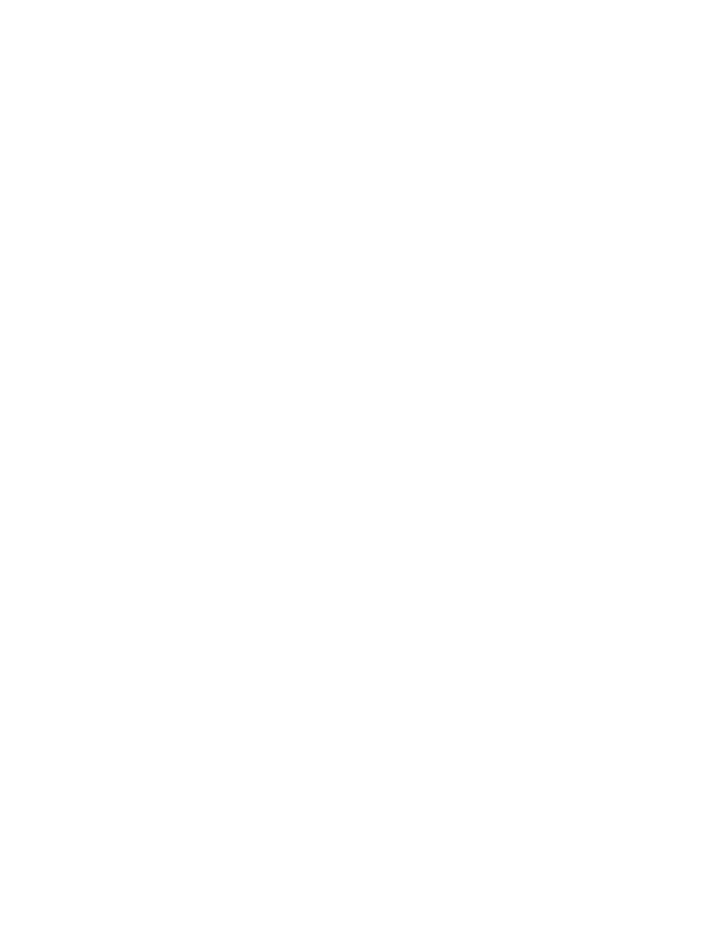
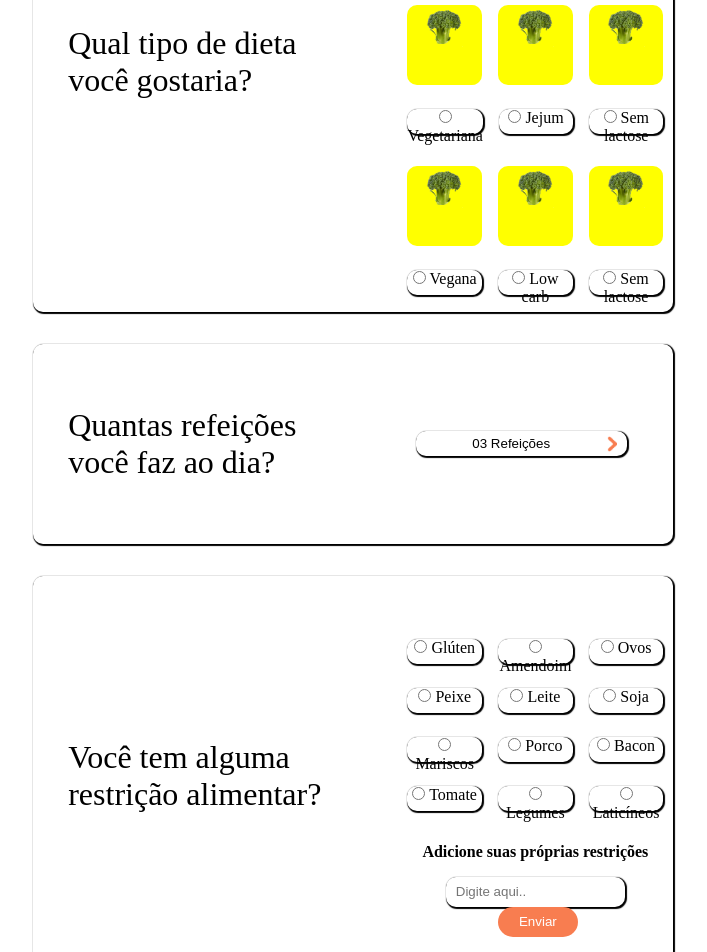
Before and after one commit to bruno-boggio/Figmateste-app, a React (Create React App) app: page / in a window 1280 px wide. Shown: the part 1100-2052 px from the top of the page, without its empty margins (287-994 px from the left). Before the commit the page ends 880 px from the top, so only its background shows below. Built offline with nearby package versions, Linux system fonts and the light colour scheme.

Commit message:
criação card 3,4 e 5

```diff
--- a/src/App.css
+++ b/src/App.css
@@ -244,3 +244,153 @@
   float: right;
   height: 15px;
 }
+
+.div-dieta{
+  max-width: 50%;
+  height: 500px;
+  display: flex;
+  margin: auto;
+  border-radius: 10px;
+  margin-top: 2rem;
+  border: none;
+  box-shadow: 1px 1px 1px 1px;
+}
+
+.diet-text{
+  width: 50%;
+  margin: auto;
+  margin-left: 2.2rem;
+  font-size: 2rem;
+}
+
+.diet-container-items{
+    width: 40%;
+    margin: 0 auto;
+    text-align: center;
+}
+
+.diet-col-1{
+    display: flex;
+    justify-content: center;
+    gap: 1rem;
+    margin-top: 2rem;
+
+}
+
+.brocolis-div{
+  width: 8rem;
+  height: 5rem;
+  background-color: yellow;
+  border-radius: 10px;
+}
+
+.brocolis{
+  width: 50%;
+}
+
+.diet-div-items{
+  display: flex;
+  justify-content: center;
+  gap: 1rem;
+  margin-top: 1.5rem;
+}
+
+.diet-input-item{
+  width: 40%;
+  border-radius: 10px;
+  height: 25px;
+  box-shadow: 1px 1px 1px 1px;
+}
+
+.div-container-refeicoes{
+  max-width: 50%;
+  height: 200px;
+  display: flex;
+  align-items: center;
+  margin: auto;
+  border-radius: 10px;
+  margin-top: 2rem;
+  border: none;
+  box-shadow: 1px 1px 1px 1px;
+}
+
+.div-refeicoes-options{
+  display: flex;
+  width: 50%;
+  padding: 20px;
+  border-radius: 10px;
+  border: none;
+}
+
+.btn-refeicoes{
+  width: 80%;
+  height: 25px;
+  border-radius: 10px;
+  margin: auto;
+  border: none;
+  background-color: white;
+  box-shadow: 1px 1px 1px 1px;
+}
+
+.btn-refeicoes-img{
+  width: 10px;
+  float: right;
+  margin-right: 10px;
+}
+
+.div-container-restricao{
+  max-width: 50%;
+  height: 400px;
+  display: flex;
+  align-items: center;
+  margin: auto;
+  border-radius: 10px;
+  margin-top: 2rem;
+  border: none;
+  box-shadow: 1px 1px 1px 1px;
+}
+
+.restricao-text{
+  width: 50%;
+  margin: auto;
+  margin-left: 2.2rem;
+  font-size: 2rem;
+}
+
+.restricao-container-items{
+  width: 40%;
+  margin: auto;
+  text-align: center;
+}
+
+.restricao-text-p{
+  margin-top: 2rem;
+  font-size: 1rem;
+  font-weight: bold;
+}
+
+.restricao-div-input{
+
+}
+
+.restricao-input{
+  width: 70%;
+  margin-top: 1rem;
+  border-radius: 10px;
+  height: 30px;
+  padding-left: 20px;
+  padding: 10px;
+  border: none;
+  box-shadow: 1px 1px 1px 1px;
+}
+
+.restricao-btn{
+  height: 30px;
+  width: 5rem;
+  background-color: rgb(248,125,80);
+  color: white;
+  border-radius: 1.2rem;
+  border: none;
+  margin: auto;
+  margin-left: 5px;
+}
--- a/src/App.js
+++ b/src/App.js
@@ -2,6 +2,9 @@ import React from "react";
 import NavBar from "./Components/NavBar";
 import CardSobre from "./Components/CardSobre";
 import CardObjetivo from "./Components/CardObjetivo";
+import CardDieta from "./Components/CardDieta";
+import CardRefeicoes from "./Components/CardRefeicoes";
+import CardRestricao from "./Components/CardRestricao";
 
 function App() {
   return (
@@ -9,6 +12,9 @@ function App() {
         <NavBar />
         <CardSobre />
         <CardObjetivo />
+        <CardDieta />
+        <CardRefeicoes />
+        <CardRestricao />
     </div>
   );
 }
--- /dev/null
+++ b/src/Components/CardDieta.jsx
@@ -0,0 +1,58 @@
+import React from "react";
+import Brocolis from '../Assets/brocolis.png'
+
+const CardDieta = () => {
+    return (
+        <div className="div-dieta">
+
+                <div className="diet-text">
+                   <p>Qual tipo de dieta</p>
+                   <p>você gostaria?</p>
+                </div>
+
+        <div className="diet-container-items">
+
+                <div className="diet-col-1">
+                    <div className="brocolis-div">  <img src={Brocolis} className="brocolis" alt="brocolis"></img>    </div>
+                    <div className="brocolis-div">  <img src={Brocolis} className="brocolis" alt="brocolis"></img>    </div>
+                    <div className="brocolis-div">  <img src={Brocolis} className="brocolis" alt="brocolis"></img>    </div>
+                </div>
+
+                <div className="diet-div-items">
+                    <div className="diet-input-item">    <input className="" type="radio"></input>  <label>Equilibrada</label>  </div>
+                    <div className="diet-input-item">    <input className="" type="radio"></input>  <label>Paleolítica</label>    </div>
+                    <div className="diet-input-item">    <input className="" type="radio"></input>  <label>Cetogênica</label> </div>
+                </div>
+
+                <div className="diet-col-1">
+                    <div className="brocolis-div">      <img src={Brocolis} className="brocolis" alt="brocolis"></img>  </div>
+                    <div className="brocolis-div">      <img src={Brocolis} className="brocolis" alt="brocolis"></img>  </div>
+                    <div className="brocolis-div">      <img src={Brocolis} className="brocolis" alt="brocolis"></img>  </div>
+                </div>
+
+                <div className="diet-div-items">
+                    <div className="diet-input-item">     <input type="radio"></input>  <label>Vegetariana</label>    </div>
+                    <div className="diet-input-item">     <input type="radio"></input>  <label>Jejum</label>  </div>
+                    <div className="diet-input-item">     <input type="radio"></input>  <label>Sem lactose</label>    </div>
+                </div>
+
+                <div className="diet-col-1">
+                    <div className="brocolis-div">      <img src={Brocolis} className="brocolis" alt="brocolis"></img>  </div>
+                    <div className="brocolis-div">      <img src={Brocolis} className="brocolis" alt="brocolis"></img>  </div>
+                    <div className="brocolis-div">      <img src={Brocolis} className="brocolis" alt="brocolis"></img>  </div>
+                </div>
+
+                <div className="diet-div-items">
+                    <div className="diet-input-item">        <input type="radio"></input>   <label>Vegana</label>   </div>
+                    <div className="diet-input-item">        <input type="radio"></input>   <label>Low carb</label> </div>
+                    <div className="diet-input-item">        <input type="radio"></input>   <label>Sem lactose</label>  </div>
+                </div>
+
+            </div>
+
+
+        </div>
+    )
+}
+
+export default CardDieta;
--- /dev/null
+++ b/src/Components/CardRefeicoes.jsx
@@ -0,0 +1,26 @@
+import React from "react";
+import SetaDireita from '../Assets/seta-direita.png'
+
+const CardRefeicoes = () => {
+        return (
+            <div className="div-container-refeicoes">
+
+            <div className="objective-text">
+               <p>Quantas refeições</p>
+               <p>você faz ao dia?</p>
+            </div>
+
+            <div className="div-refeicoes-options">
+
+            <button className="btn-refeicoes"> 03 Refeições
+            <img className="btn-refeicoes-img" src={SetaDireita} alt="seta"/>
+            </button>
+
+
+            </div>
+
+        </div>
+            )
+}
+
+export default CardRefeicoes
--- /dev/null
+++ b/src/Components/CardRestricao.jsx
@@ -0,0 +1,61 @@
+import React from "react";
+
+const CardRestricao = () => {
+    return (
+        <div className="div-container-restricao">
+
+            <div className="restricao-text">
+               <p>Você tem alguma</p>
+               <p>restrição alimentar?</p>
+            </div>
+
+
+            <div className="restricao-container-items">
+
+
+
+                <div className="diet-div-items">
+                    <div className="diet-input-item">    <input className="" type="radio"></input>  <label>Glúten</label>  </div>
+                    <div className="diet-input-item">    <input className="" type="radio"></input>  <label>Amendoim</label>    </div>
+                    <div className="diet-input-item">    <input className="" type="radio"></input>  <label>Ovos</label> </div>
+                </div>
+
+
+                <div className="diet-div-items">
+                    <div className="diet-input-item">     <input type="radio"></input>  <label>Peixe</label>    </div>
+                    <div className="diet-input-item">     <input type="radio"></input>  <label>Leite</label>  </div>
+                    <div className="diet-input-item">     <input type="radio"></input>  <label>Soja</label>    </div>
+                </div>
+
+
+
+                <div className="diet-div-items">
+                    <div className="diet-input-item">        <input type="radio"></input>   <label>Mariscos</label>   </div>
+                    <div className="diet-input-item">        <input type="radio"></input>   <label>Porco</label> </div>
+                    <div className="diet-input-item">        <input type="radio"></input>   <label>Bacon</label>  </div>
+                </div>
+
+                <div className="diet-div-items">
+                    <div className="diet-input-item">        <input type="radio"></input>   <label>Tomate</label>   </div>
+                    <div className="diet-input-item">        <input type="radio"></input>   <label>Legumes</label> </div>
+                    <div className="diet-input-item">        <input type="radio"></input>   <label>Laticíneos</label>  </div>
+
+                </div>
+
+               <div>
+                <p className="restricao-text-p">Adicione suas próprias restrições</p>
+                </div>
+
+                <div className="restricao-div-input">
+                    <input className="restricao-input" placeholder="Digite aqui.." type="text"></input>
+                    <button className="restricao-btn">Enviar</button>
+                </div>
+
+            </div>
+
+
+        </div>
+    )
+}
+
+export default CardRestricao;
```
Also changed, not shown: src/Components/CardDificuldadeDieta.jsx (added, +9 -0 lines), src/Assets/brocolis.png (added).
